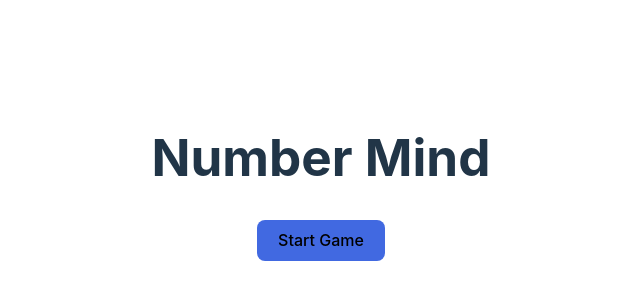
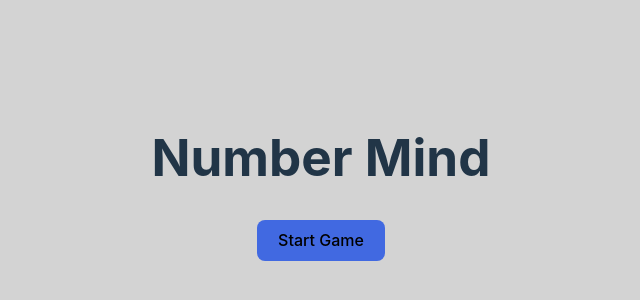
Before and after one commit to xwOOtx/numbermind, a React (Vite) app: page / in a window 1280 px wide. Shown: the part 222-522 px from the top of the page, without its empty margins (319-959 px from the left). Built offline with nearby package versions, Linux system fonts and the light colour scheme.

Commit message:
fix light mode

```diff
--- a/src/index.css
+++ b/src/index.css
@@ -58,12 +58,12 @@ button:focus-visible {
 @media (prefers-color-scheme: light) {
   :root {
     color: #213547;
-    background-color: #ffffff;
+    background-color: lightgrey;
   }
   a:hover {
     color: #747bff;
   }
   button {
-    background-color: #f9f9f9;
+    background-color: royalblue;
   }
 }
```
